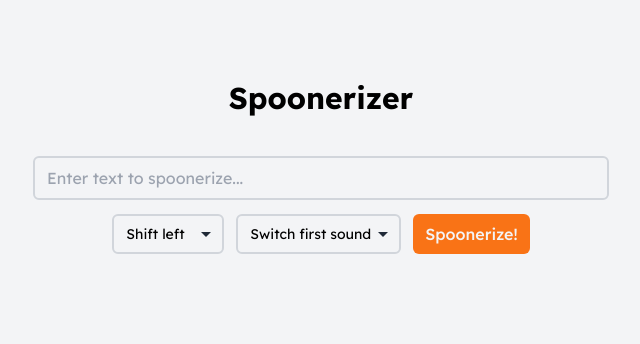
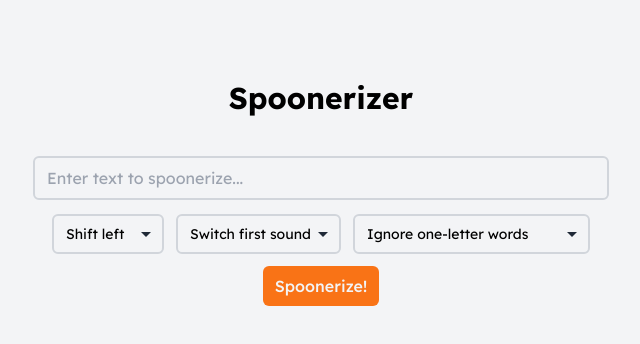
Before and after one commit to jakeo-dev/spoonerizer, a Next.js app: page / in a window 1280 px wide. Shown: the top 344 px of the page, without its empty margins (319-959 px from the left). Built offline with nearby package versions, Linux system fonts and the light colour scheme.

Commit message:
add option to ignore certain words

```diff
--- a/src/pages/index.tsx
+++ b/src/pages/index.tsx
@@ -5,8 +5,9 @@ import { useState } from "react";
 export default function Home() {
   const [stringInput, setStringInput] = useState("");
   const [output, setOutput] = useState("");
-  const [shiftDirection, setShiftDirection] = useState("left");
-  const [switchPart, setSwitchPart] = useState("sound");
+  const [shiftDirection, setShiftDirection] = useState("left"); // left, right
+  const [switchPart, setSwitchPart] = useState("sound"); // sound, letter
+  const [ignoreCertainWords, setIgnoreCertainWords] = useState("singleLetter"); // singleLetter (one-letter words), vowelStart (words that start with a vowel), none
 
   function spoonerize(string: string) {
     // initialize 2 arrays containing each word in the inputted text
@@ -20,6 +21,28 @@ export default function Home() {
       .replaceAll(/\s/g, " ")
       .split(" ")
       .filter((n) => n);
+
+    // initialize array containing each word in the inputted text (includes words that could be ignored)
+    const originalWordsArray = string
+      .toLocaleLowerCase()
+      .replaceAll(/\s/g, " ")
+      .split(" ")
+      .filter((n) => n);
+
+    // remove ignored words from the 2 word arrays
+    for (let i = 0; i < wordsArray.length; i++) {
+      let ignoreCondition = false;
+      if (ignoreCertainWords == "singleLetter")
+        ignoreCondition = wordsArray[i].length == 1;
+      if (ignoreCertainWords == "vowelStart")
+        ignoreCondition = /a|e|i|o|u/g.exec(wordsArray[i])?.index == 0;
+
+      if (ignoreCondition) {
+        wordsArray.splice(i, 1);
+        newWordsArray.splice(i, 1);
+        i--;
+      }
+    }
 
     for (let i = 0; i < wordsArray.length; i++) {
       // loop through each word in inputted string
@@ -135,6 +158,20 @@ export default function Home() {
         }
       }
     }
+
+    // add ignored words back into outputted text
+    for (let i = 0; i < originalWordsArray.length; i++) {
+      let ignoreCondition = false;
+      if (ignoreCertainWords == "singleLetter")
+        ignoreCondition = originalWordsArray[i].length == 1;
+      if (ignoreCertainWords == "vowelStart")
+        ignoreCondition = /a|e|i|o|u/g.exec(originalWordsArray[i])?.index == 0;
+
+      if (ignoreCondition) {
+        newWordsArray.splice(i, 0, originalWordsArray[i]);
+      }
+    }
+
     return newWordsArray.join(" ");
   }
 
@@ -166,7 +203,7 @@ export default function Home() {
           maxLength={1000000}
           required
         />
-        <div className="md:flex gap-3 md:w-min mx-auto mt-2">
+        <div className="md:flex gap-3 md:w-min mx-auto md:mt-2">
           <select
             onChange={(e) => setShiftDirection(e.currentTarget.value)}
             value={shiftDirection}
@@ -187,15 +224,26 @@ export default function Home() {
               <option value="letter">Switch first letter</option>
             </optgroup>
           </select>
-          <button
-            className="text-gray-100 font-medium rounded-md bg-orange-500 hover:bg-orange-600 active:bg-orange-700 transition px-3 py-2 mt-2 md:m-0"
-            onClick={() => {
-              setOutput(spoonerize(stringInput));
-            }}
+          <select
+            onChange={(e) => setIgnoreCertainWords(e.currentTarget.value)}
+            value={ignoreCertainWords}
+            className="input selectArrows text-sm w-full md:w-min mt-2 md:m-0"
           >
-            Spoonerize!
-          </button>
+            <optgroup label="Select words to ignore">
+              <option value="singleLetter">Ignore one-letter words</option>
+              <option value="vowelStart">Ignore vowel-starting words</option>
+              <option value="none">Don't ignore any words</option>
+            </optgroup>
+          </select>
         </div>
+        <button
+          className="flex text-gray-100 font-medium rounded-md bg-orange-500 hover:bg-orange-600 active:bg-orange-700 transition px-3 py-2 mx-auto mt-3"
+          onClick={() => {
+            setOutput(spoonerize(stringInput));
+          }}
+        >
+          Spoonerize!
+        </button>
         <h1 className="block text-center text-4xl mx-auto mt-10">{output}</h1>
       </div>
     </div>
```
